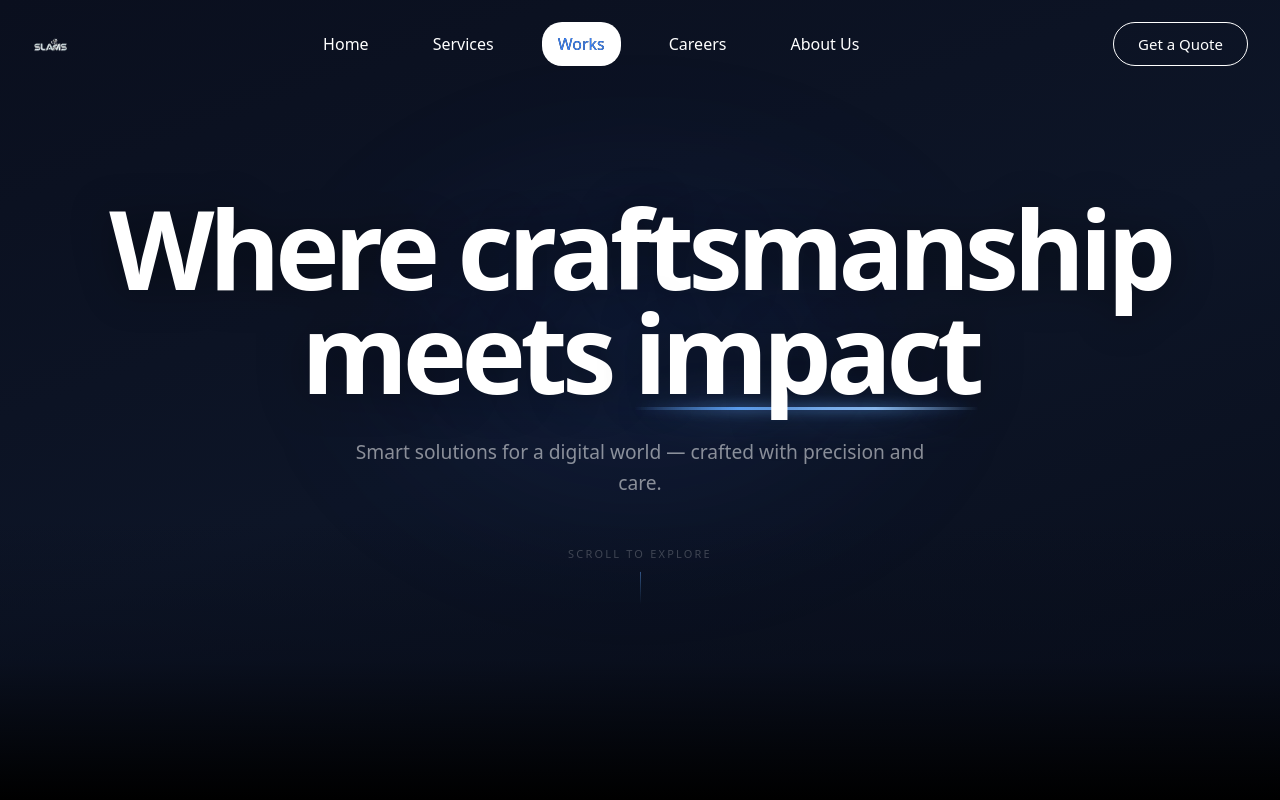
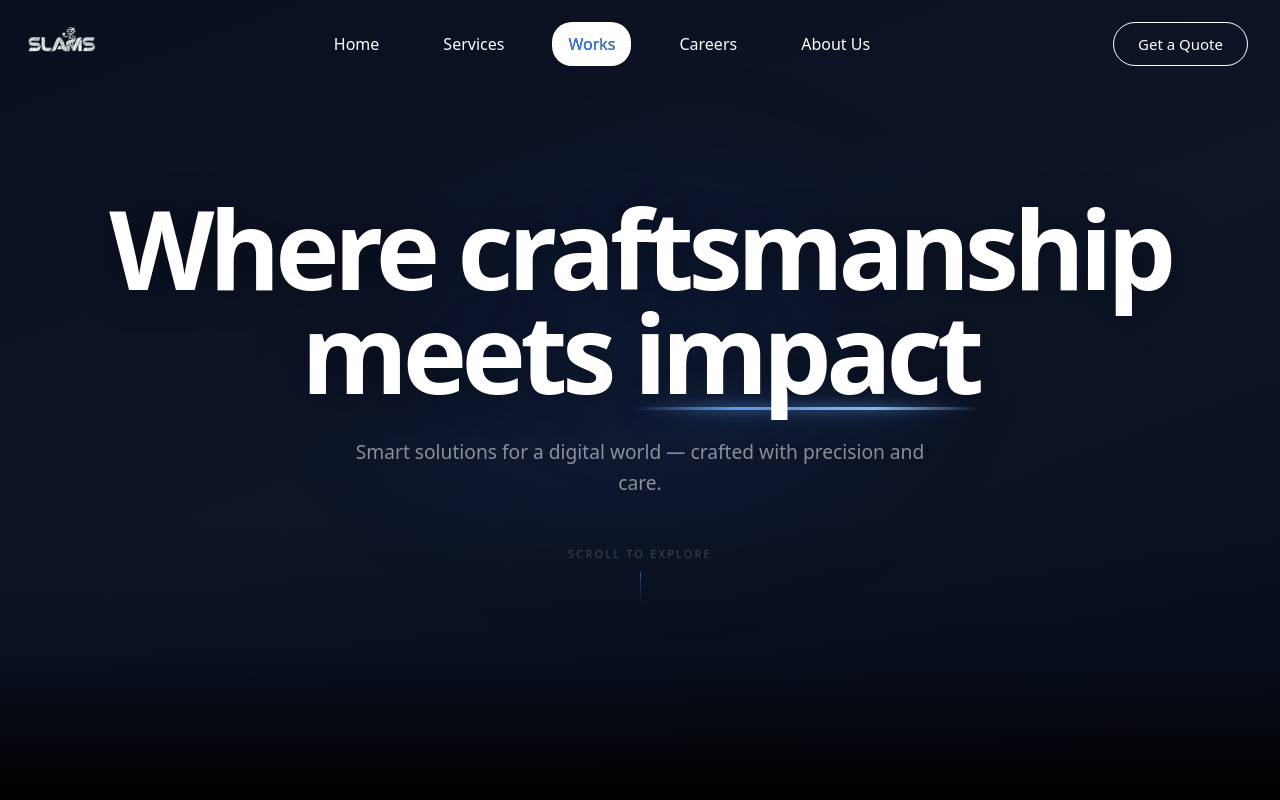
Before and after one commit to Projects-Ziya/slams-edu-tech, a React (Vite) app: page /works in a window 1280 px wide. Shown: the top 800 px of the page. Built offline with nearby package versions, Linux system fonts and the light colour scheme; a web font is replaced by a local one.

Commit message:
logo fixed

```diff
--- a/src/components/Navbar.tsx
+++ b/src/components/Navbar.tsx
@@ -2,7 +2,7 @@ import GooeyNav from "./GooeyNav ";
 import { useEffect, useState } from "react";
 import { Menu, X } from "lucide-react";
 import { Link, useLocation } from "react-router-dom";
-import logo from "../assets/logoNav.png";
+import logo from "../assets/slamslogo.png";
 import { HashLink } from "react-router-hash-link";
 import {lenis} from "../main"
 
@@ -12,8 +12,7 @@ const Navbar: React.FC = () => {
     { label: "Services", to: "/service" },
     { label: "Works", to: "/works" },
     { label: "Careers", to: "/careers" },
-    { label: "About Us", href: "#about" }, // ✅ only this uses HashLink
-    // { label: "Blog", to: "/blog" }, // ❌ no hash here now
+    { label: "About Us", href: "#about" },
   ];
 
   const [scrolled, setScrolled] = useState(false);
@@ -37,7 +36,16 @@ const Navbar: React.FC = () => {
       <div className="w-full mx-auto px-6 lg:px-8 py-5 flex items-center justify-between">
         {/* Logo */}
         <div className="flex items-center gap-2">
-          <img src={logo} alt="Logo" className="h-12 max-w-[140px] object-contain scale-105" />
+          <Link
+            to="/"
+            onClick={() => {
+              if (location.pathname === "/") {
+                window.location.reload();
+              }
+            }}
+          >
+            <img src={logo} alt="Logo" className="h-12 max-w-[140px] object-contain scale-[1.35]" />
+          </Link>
         </div>
 
         {/* Desktop Navigation */}
@@ -111,29 +119,20 @@ const Navbar: React.FC = () => {
         {/* Mobile Items */}
         <div className="flex flex-col items-center justify-center h-[calc(100%-60px)] gap-8 text-white text-xl font-medium ">
           {items.map((item, index) => {
-            // ✅ ONLY About Us → HashLink
             if (item.label === "About Us") {
               return (
-
                 <button
                   key={index}
                   onClick={() => {
                     setMenuOpen(false);
-
                     if (location.pathname === "/") {
                       const el = document.getElementById("about");
-
                       if (el) {
                         const yOffset = -90;
-        const y =
-          el.getBoundingClientRect().top +
-          window.scrollY +
-          yOffset;
-
-        lenis.scrollTo(y); // ✅ FIXED
+                        const y = el.getBoundingClientRect().top + window.scrollY + yOffset;
+                        lenis.scrollTo(y);
                       }
                     } else {
-      // go to home and trigger scroll
                       sessionStorage.setItem("scrollTo", "about");
                       window.location.href = "/";
                     }
@@ -144,7 +143,6 @@ const Navbar: React.FC = () => {
                 </button>
               );
             }
-            // ✅ All others → normal Link
             return (
               <Link
                 key={index}
```
Also changed, not shown: src/assets/slamslogo.png (added), src/sections/Home/Works.tsx (line endings or trailing spaces). Lines whose indentation alone changed are shown as unchanged.
